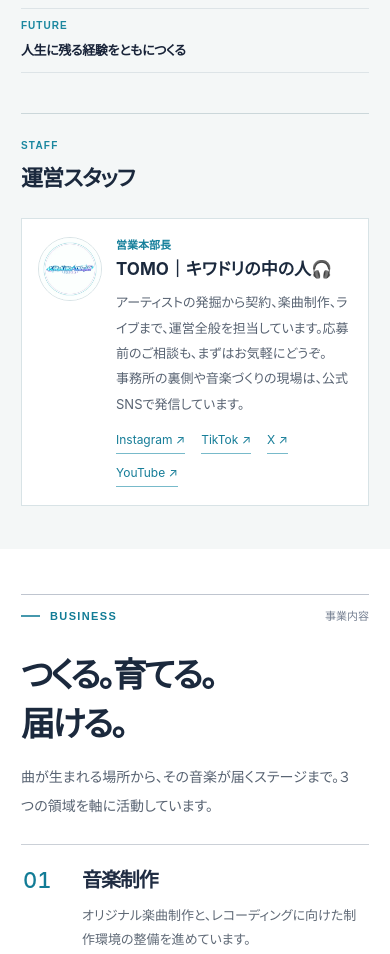
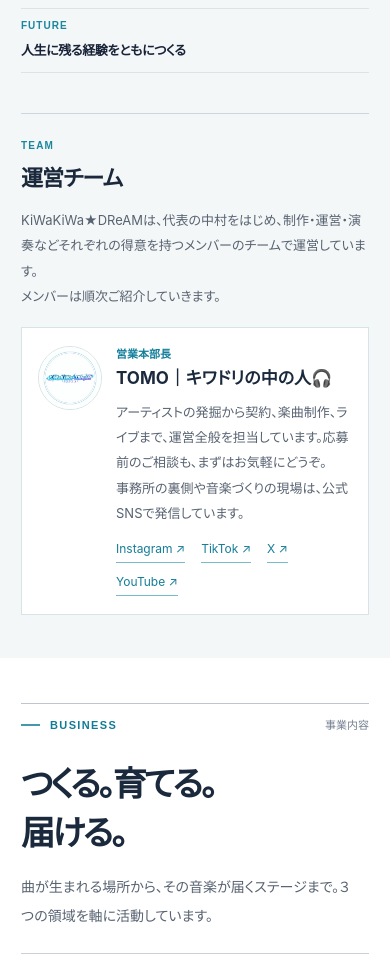
Before and after one commit to tomokiwakiwa/kiwakiwa-dream, a plain HTML site: page index.html in a window 390 px wide. Shown: the part 1428-2382 px from the top of the page. Drawn offline with Linux system fonts and the light colour scheme.

Commit message:
スタッフ紹介を「運営チーム」に変更し、メンバー順次紹介の一文を追加
Co-Authored-By: Claude Opus 5.5 <noreply@anthropic.com>
Claude-Session: https://claude.ai/code/session_019iWBxze7nrGBnN8k48DHVY

```diff
--- a/index.html
+++ b/index.html
@@ -408,7 +408,7 @@ figure.motion-enter.motion-visible img {transform:scale(1)}
 .studio-address{margin:22px 0 0;border-top:1px solid #CDD8DD}.studio-address div{display:grid;grid-template-columns:88px 1fr;gap:12px;padding:11px 0;border-bottom:1px solid #DDE4E7}.studio-address dt{font-size:12px;color:#778291}.studio-address dd{margin:0;font-size:14px;color:#25334A}
 .apply-guide{font-size:12px!important;line-height:1.8!important;color:#3F5568!important;background:#EAF8FB;border-left:3px solid #67D9F7;padding:9px 12px;margin:0 0 10px!important}.apply-guide a,.apply-guide-link{color:#096d87;text-decoration:underline;text-underline-offset:3px;font-weight:700}
 .mobile-nav a.mobile-apply{background:#182338;color:#fff;font-weight:750;padding:13px 14px;margin:6px 0;border-bottom:0}.mobile-nav a.mobile-apply::after{content:"↗";color:#9FEFFB}
-.staff{margin-top:56px;padding-top:24px;border-top:1px solid #CBD7DA}.staff-label{font:700 10px/1.6 Arial,sans-serif!important;letter-spacing:.12em;color:#1B879F!important}.staff-heading{font-size:22px;letter-spacing:-.04em;margin:4px 0 20px;color:#1B293D}.staff-list{display:grid;grid-template-columns:repeat(auto-fill,minmax(320px,1fr));gap:16px}.staff-card{display:flex;gap:20px;align-items:flex-start;background:#fff;border:1px solid #D8E3E6;padding:22px}.staff-card img{width:96px;height:96px;border-radius:50%;flex:none;border:1px solid #D8E3E6}.staff-role{font-size:11px!important;line-height:1.6!important;color:#157F9B!important;font-weight:700}.staff-card h4{margin:2px 0 8px;font-size:17px;line-height:1.5;color:#1B293D}.staff-card p{font-size:13px;line-height:1.95}.staff-sns{display:flex;flex-wrap:wrap;gap:8px 16px;margin-top:12px}.staff-sns a{font-size:12px;color:#167D98;border-bottom:1px solid #78BACA;padding-bottom:2px}@media(max-width:760px){.staff{margin-top:40px}.staff-list{grid-template-columns:1fr}.staff-card{padding:18px 16px;gap:14px}.staff-card img{width:64px;height:64px}}
+.staff{margin-top:56px;padding-top:24px;border-top:1px solid #CBD7DA}.staff-label{font:700 10px/1.6 Arial,sans-serif!important;letter-spacing:.12em;color:#1B879F!important}.staff-heading{font-size:22px;letter-spacing:-.04em;margin:4px 0 10px;color:#1B293D}.staff-intro{font-size:13px!important;line-height:1.95!important;margin-bottom:18px}.staff-list{display:grid;grid-template-columns:repeat(auto-fill,minmax(320px,1fr));gap:16px}.staff-card{display:flex;gap:20px;align-items:flex-start;background:#fff;border:1px solid #D8E3E6;padding:22px}.staff-card img{width:96px;height:96px;border-radius:50%;flex:none;border:1px solid #D8E3E6}.staff-role{font-size:11px!important;line-height:1.6!important;color:#157F9B!important;font-weight:700}.staff-card h4{margin:2px 0 8px;font-size:17px;line-height:1.5;color:#1B293D}.staff-card p{font-size:13px;line-height:1.95}.staff-sns{display:flex;flex-wrap:wrap;gap:8px 16px;margin-top:12px}.staff-sns a{font-size:12px;color:#167D98;border-bottom:1px solid #78BACA;padding-bottom:2px}@media(max-width:760px){.staff{margin-top:40px}.staff-list{grid-template-columns:1fr}.staff-card{padding:18px 16px;gap:14px}.staff-card img{width:64px;height:64px}}
 .studio-map{display:inline-block;margin-top:16px;font-size:13px;color:#167D98;border-bottom:1px solid #78BACA;padding-bottom:5px}.studio-map:hover{color:var(--blue-dark)}
 </style>
 
@@ -449,7 +449,7 @@ figure.motion-enter.motion-visible img {transform:scale(1)}
 <p>喜びも悩みも分かち合いながら共に成長し、音楽活動を通じた経験が、活動中だけでなく、その先の人生にも残るものになるように。株式会社BeReVeは、その歩みを支えていきます。</p>
 </div></div>
 <div class="values" aria-label="私たちが大切にすること"><div><span>PEOPLE</span><strong>一人ひとりの個性を尊重する</strong></div><div><span>TOGETHER</span><strong>喜びも悩みも分かち合う</strong></div><div><span>FUTURE</span><strong>人生に残る経験をともにつくる</strong></div></div>
-<div class="staff" aria-labelledby="staff-title"><p class="staff-label">STAFF</p><h3 id="staff-title" class="staff-heading">運営スタッフ</h3><!-- スタッフを追加するときは、下の <article class="staff-card">〜</article> をコピーして並べる --><div class="staff-list"><article class="staff-card"><img src="assets/staff-tomo.webp" width="240" height="240" loading="lazy" decoding="async" alt="KiWaKiWa★DReAMのロゴアイコン"><div><p class="staff-role">営業本部長</p><h4>TOMO｜キワドリの中の人🎧</h4><p>アーティストの発掘から契約、楽曲制作、ライブまで、運営全般を担当しています。応募前のご相談も、まずはお気軽にどうぞ。<br>事務所の裏側や音楽づくりの現場は、公式SNSで発信しています。</p><div class="staff-sns"><a href="https://www.instagram.com/kiwadri_staff/" target="_blank" rel="noopener noreferrer">Instagram ↗</a><a href="https://www.tiktok.com/@kiwadri_staff" target="_blank" rel="noopener noreferrer">TikTok ↗</a><a href="https://x.com/kiwadri_staff" target="_blank" rel="noopener noreferrer">X ↗</a><a href="https://www.youtube.com/@kiwadri_staff" target="_blank" rel="noopener noreferrer">YouTube ↗</a></div></div></article></div></div>
+<div class="staff" aria-labelledby="staff-title"><p class="staff-label">TEAM</p><h3 id="staff-title" class="staff-heading">運営チーム</h3><p class="staff-intro">KiWaKiWa★DReAMは、代表の中村をはじめ、制作・運営・演奏などそれぞれの得意を持つメンバーのチームで運営しています。<br>メンバーは順次ご紹介していきます。</p><!-- スタッフを追加するときは、下の <article class="staff-card">〜</article> をコピーして並べる --><div class="staff-list"><article class="staff-card"><img src="assets/staff-tomo.webp" width="240" height="240" loading="lazy" decoding="async" alt="KiWaKiWa★DReAMのロゴアイコン"><div><p class="staff-role">営業本部長</p><h4>TOMO｜キワドリの中の人🎧</h4><p>アーティストの発掘から契約、楽曲制作、ライブまで、運営全般を担当しています。応募前のご相談も、まずはお気軽にどうぞ。<br>事務所の裏側や音楽づくりの現場は、公式SNSで発信しています。</p><div class="staff-sns"><a href="https://www.instagram.com/kiwadri_staff/" target="_blank" rel="noopener noreferrer">Instagram ↗</a><a href="https://www.tiktok.com/@kiwadri_staff" target="_blank" rel="noopener noreferrer">TikTok ↗</a><a href="https://x.com/kiwadri_staff" target="_blank" rel="noopener noreferrer">X ↗</a><a href="https://www.youtube.com/@kiwadri_staff" target="_blank" rel="noopener noreferrer">YouTube ↗</a></div></div></article></div></div>
 </div></section>
 <section class="section business" id="business"><div class="wrap"><div class="section-head"><small>BUSINESS</small><span>事業内容</span></div><div class="business-intro"><h2>つくる。育てる。<br>届ける。</h2><p>曲が生まれる場所から、その音楽が届くステージまで。３つの領域を軸に活動しています。</p></div><div class="business-list">
 <article class="business-item"><span class="seq">01</span><h3>音楽制作</h3><p>オリジナル楽曲制作と、レコーディングに向けた制作環境の整備を進めています。</p></article>
```
